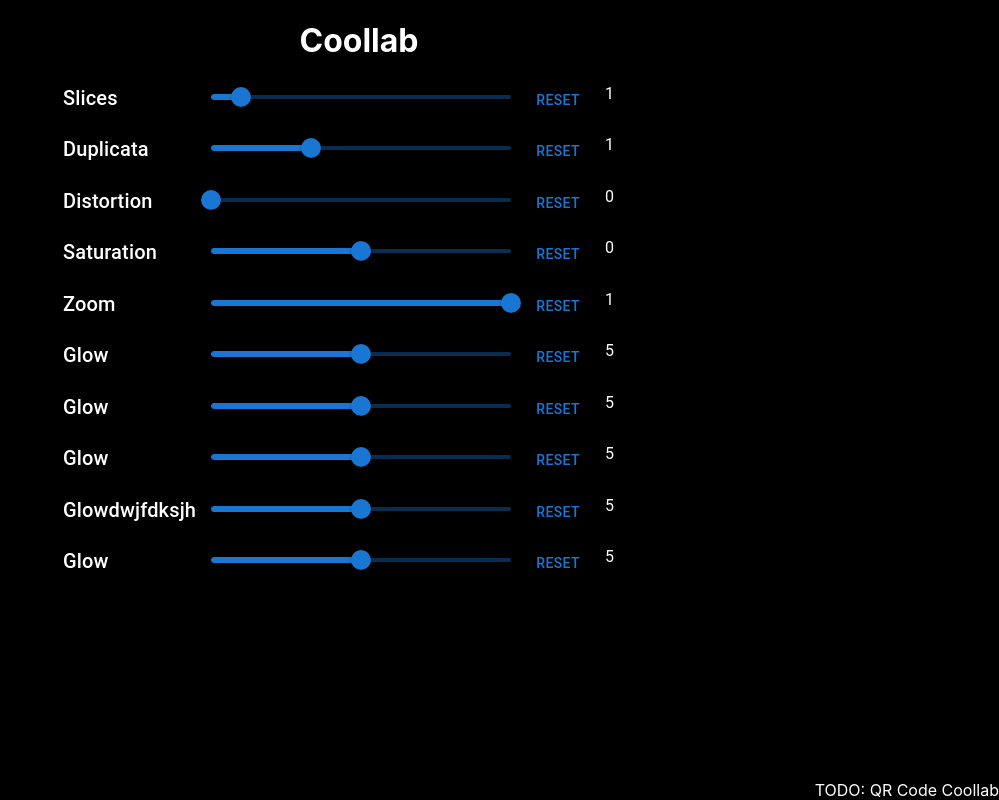
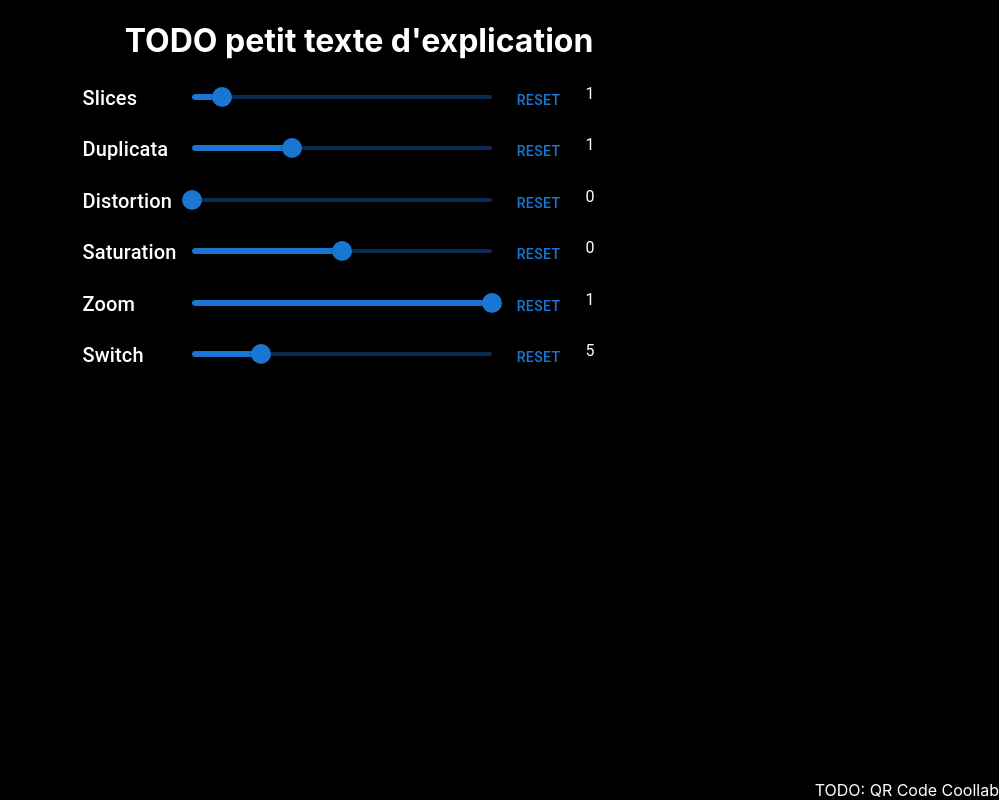
Before and after one commit to JulesFouchy/festijam, a React (Create React App) app: page / in a window 1280 px wide. Shown: the whole page, without its empty margins (281-1280 px from the left). Built offline with nearby package versions, Linux system fonts and the light colour scheme.

Commit message:
Add slider

```diff
--- a/src/App.js
+++ b/src/App.js
@@ -68,7 +68,7 @@ function App() {
         flexDirection: "column",
       }}
     >
-      <h1>Coollab</h1>
+      <h1>TODO petit texte d'explication</h1>
       <div
         style={{
           display: "grid",
@@ -118,14 +118,14 @@ function App() {
           step={0.000001}
         />
         <MySlider
-          name="Glow"
-          address="glow"
-          min={0}
-          max={10}
+          name="Switch"
+          address="switch"
+          min={2}
+          max={15}
           default_value={5}
           step={0.000001}
         />
-        <MySlider
+        {/* <MySlider
           name="Glow"
           address="glow"
           min={0}
@@ -156,7 +156,7 @@ function App() {
           max={10}
           default_value={5}
           step={0.000001}
-        />
+        /> */}
       </div>
     </div>,
     <div style={{ position: "fixed", bottom: 0, right: 0 }}>
```
